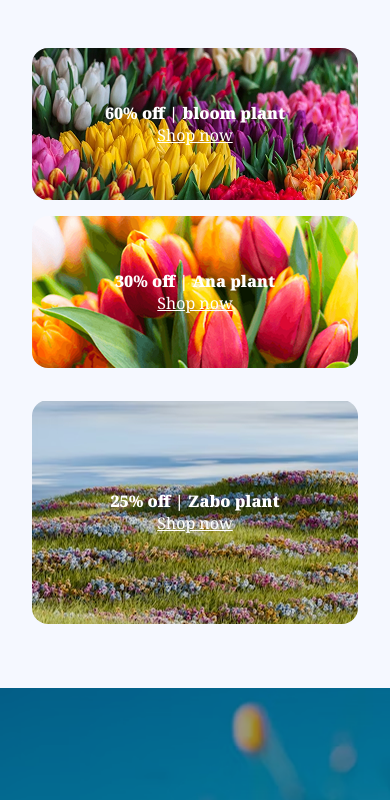
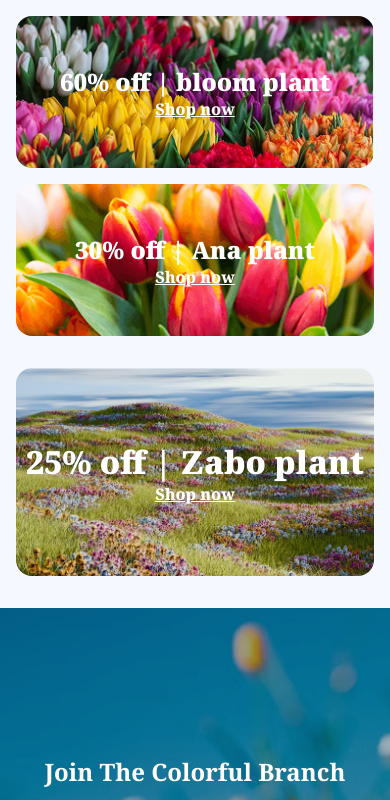
Before and after one commit to Istiak210129/Assignment-2, a plain HTML site: page index.html in a window 390 px wide. Shown: the part 3420-4220 px from the top of the page. Drawn offline with Linux system fonts and the light colour scheme; a web font is replaced by a local one.

Commit message:
some changes

```diff
--- a/style.css
+++ b/style.css
@@ -162,7 +162,9 @@ align-items:end;
    margin: 4rem 0;
     gap: 2rem;
     padding: 2rem;
+
 }
+
 
 .left-card{
     display: flex;
@@ -173,6 +175,8 @@ align-items:end;
 }
 .left-card-1{
     background-image: url(./assets/deal-bloom.png);
+    background-repeat: no-repeat;
+    background-size: cover;
     opacity: 20 ;
     height: 10rem;
     border-radius: 1rem;
@@ -182,8 +186,11 @@ align-items:end;
     align-items: center;
 
 }
+
 .left-card-2{
     background-image: url(./assets/deal-ana.png);
+    background-repeat: no-repeat;
+    background-size: cover;
     height: 10rem;
     border-radius: 1rem;
      display: flex;
@@ -191,20 +198,27 @@ align-items:end;
     justify-content: center;
     align-items: center;
 
+
 }
 .right-card{
     background-image: url(./assets/deal-zabo.png);
+    background-repeat: no-repeat;
+    background-size: cover;
     flex: 2;
     border-radius: 1rem;
      display: flex;
     flex-direction: column;
     justify-content: center;
     align-items: center;
+
+
 }
+
 .right-card h4{
     color: white;
     font-weight: 900;
-    font-size: 1rem;
+    font-size: 2rem;
+
 }
 .left-card h4{
     color: white;
@@ -213,6 +227,7 @@ align-items:end;
 }
 .join-container a{
     color: white;
+    font-weight: 800;
 }
 
 /*colorful branch  */
@@ -230,7 +245,7 @@ align-items:end;
 .branch-input input{
     width: 26rem;
     padding: 0.5rem 0.7rem;
-
+    border: none;
 }
 .branch-input{
     margin: 1rem 0;
@@ -246,6 +261,7 @@ align-items:end;
      border: none;
      color: white;
      width: 10rem;
+
 }
 
 /* footer section */
@@ -364,11 +380,17 @@ align-items:end;
 .join-container{
     flex-direction: column;
      margin:2rem 0;
-     height: 40rem;
+     height: 35rem;
+     padding: 0 1rem;
 
 }
+
 .right-card{
     flex: 1;
+    height: 10rem;
+}
+.left-card h4{
+    font-size: 1.5rem;
 }
 
 /* colorful branch */
```
Also changed, not shown: index.html (+3 -3 lines).
